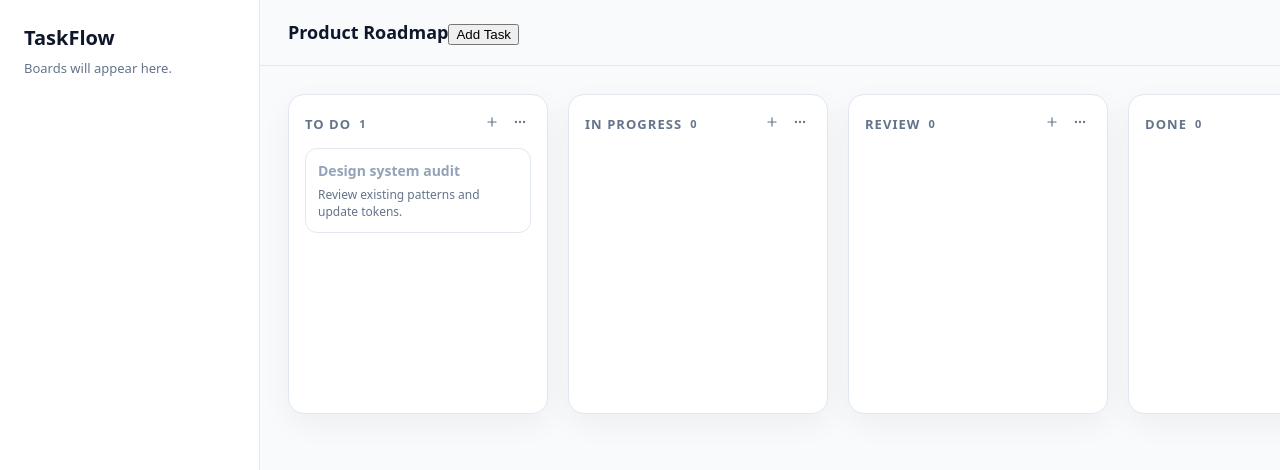
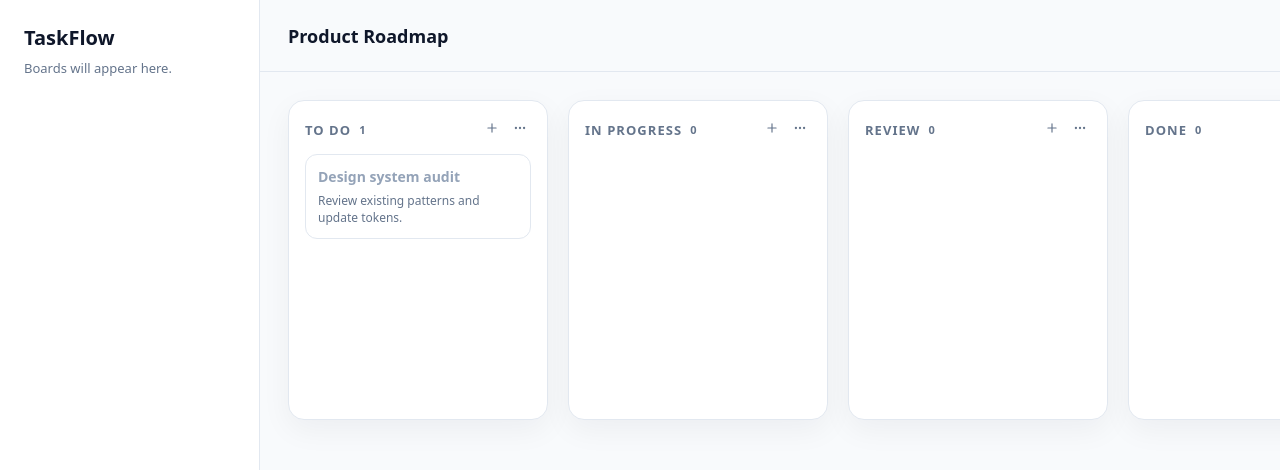
Before and after one commit to letsgokala/Kala-weather-app, a React (Vite) app: page / in a window 1280 px wide. Shown: the top 470 px of the page. Built offline with nearby package versions, Linux system fonts and the light colour scheme.

Commit message:
feat: add task modal shell

```diff
--- a/src/index.css
+++ b/src/index.css
@@ -51,6 +51,19 @@
   border-bottom: 1px solid #e2e8f0;
   font-weight: 700;
   font-size: 18px;
+  display: flex;
+  align-items: center;
+  justify-content: space-between;
+}
+
+.primary {
+  border: none;
+  background: #0f172a;
+  color: #ffffff;
+  padding: 8px 14px;
+  border-radius: 8px;
+  font-size: 13px;
+  cursor: pointer;
 }
 
 .board-body {
@@ -144,3 +157,23 @@
   font-size: 12px;
   color: #64748b;
 }
+
+.modal-overlay {
+  position: fixed;
+  inset: 0;
+  background: rgba(15, 23, 42, 0.4);
+  display: flex;
+  align-items: center;
+  justify-content: center;
+}
+
+.modal {
+  background: #ffffff;
+  padding: 24px;
+  border-radius: 14px;
+  width: min(420px, 90vw);
+}
+
+.modal button {
+  margin-top: 12px;
+}
```
